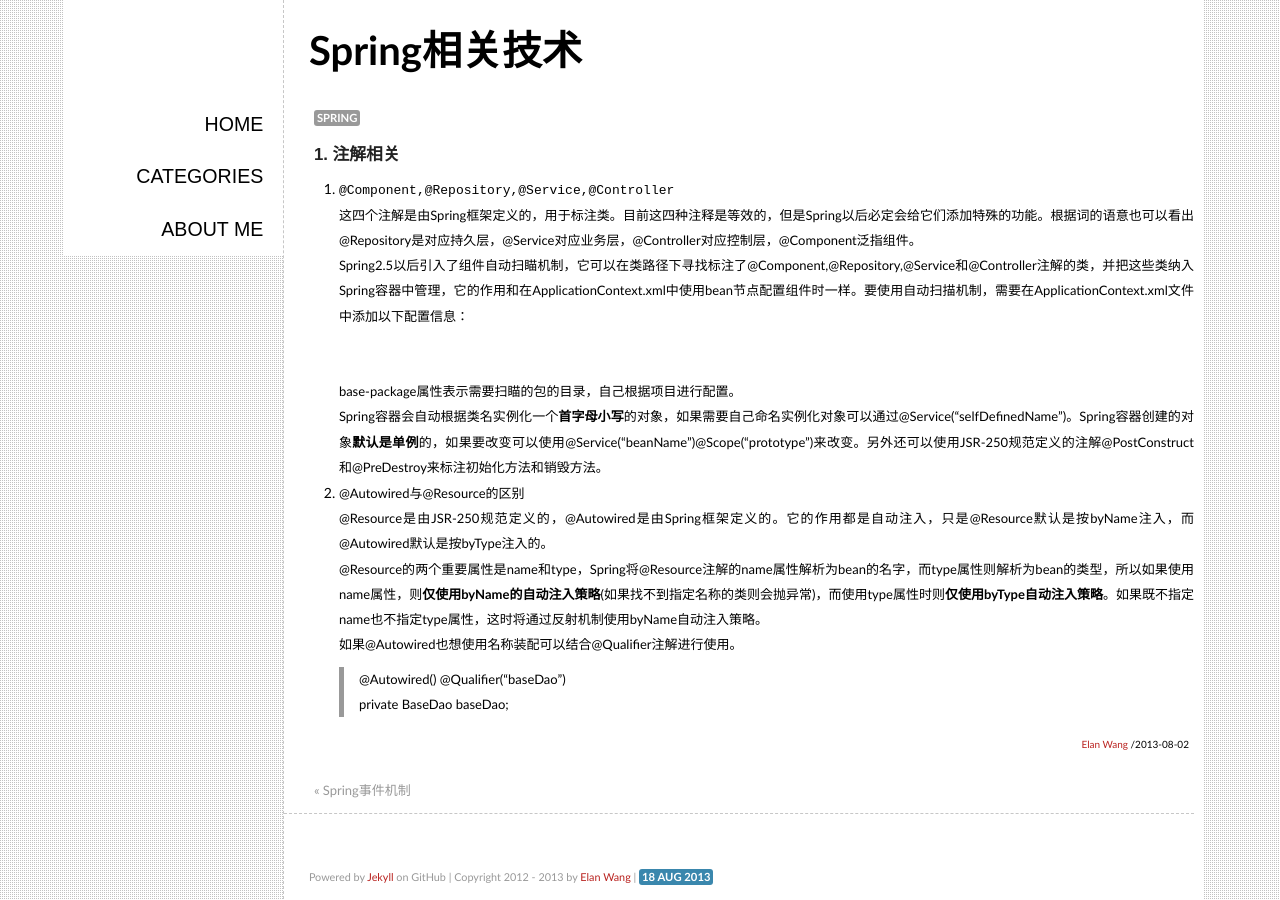
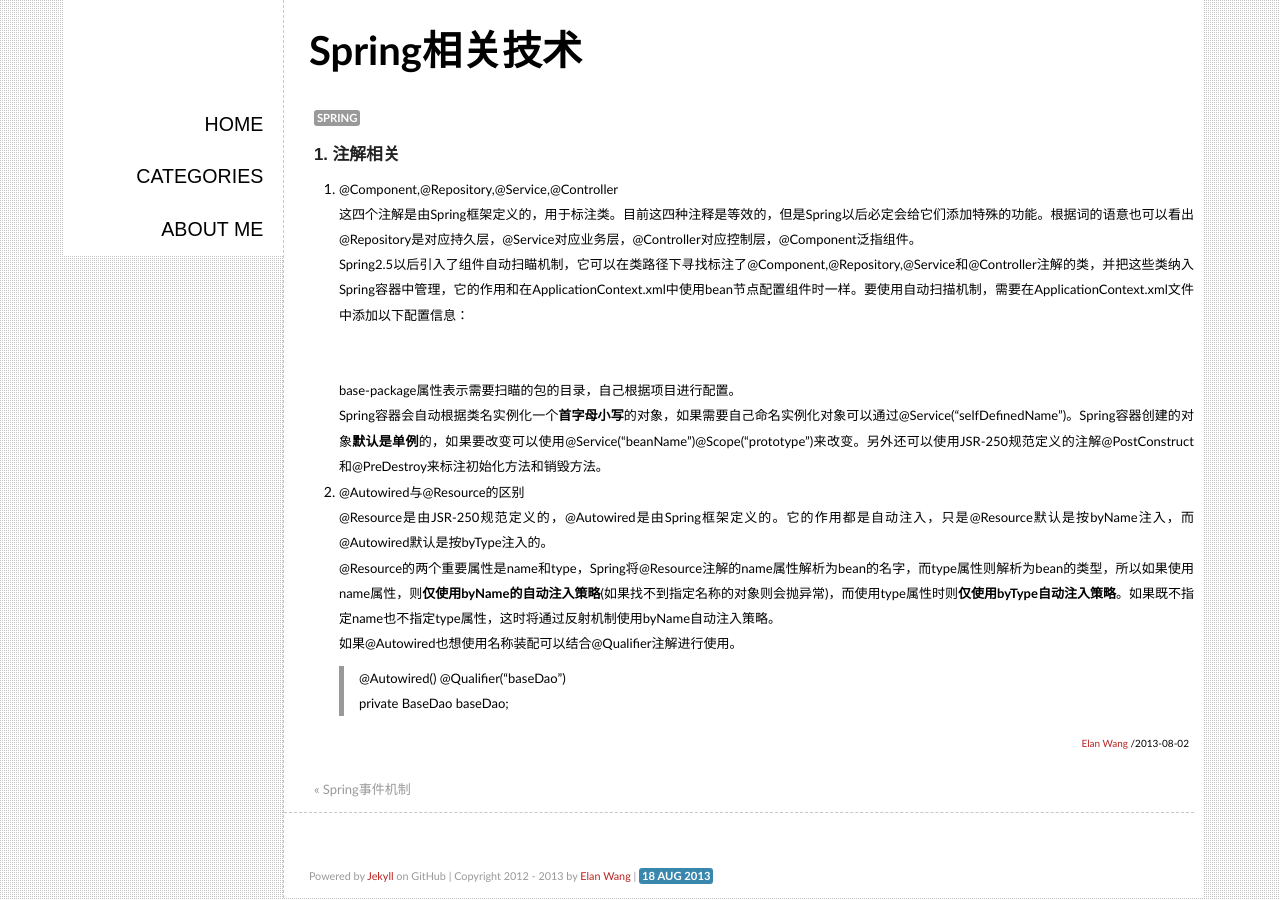
Before and after one commit to elan2wang/note, a Jekyll site: the page built from _posts/2013-08-02-spring-techniques.md, in a window 1280 px wide. Built offline with Jekyll 4.4.1, drawn with Linux system fonts in a browser that asks for light colours; Markdown is read by kramdown in place of the engine named in the settings; comment, search, counter and statistics services are not loaded.

Commit message:
edit spring techniques

```diff
--- a/_posts/2013-08-02-spring-techniques.md
+++ b/_posts/2013-08-02-spring-techniques.md
@@ -5,7 +5,7 @@ tags: spring
 categories: java
 ---
 ###1. 注解相关
-1. <code>@Component,@Repository,@Service,@Controller</code>
+1. @Component,@Repository,@Service,@Controller
 这四个注解是由Spring框架定义的，用于标注类。目前这四种注释是等效的，但是Spring以后必定会给它们添加特殊的功能。根据词的语意也可以看出@Repository是对应持久层，@Service对应业务层，@Controller对应控制层，@Component泛指组件。
 Spring2.5以后引入了组件自动扫瞄机制，它可以在类路径下寻找标注了@Component,@Repository,@Service和@Controller注解的类，并把这些类纳入Spring容器中管理，它的作用和在ApplicationContext.xml中使用bean节点配置组件时一样。要使用自动扫描机制，需要在ApplicationContext.xml文件中添加以下配置信息：
 <code><context:component-scan base-package="com.bmp" /></code>
@@ -13,9 +13,9 @@ Spring2.5以后引入了组件自动扫瞄机制，它可以在类路径下寻
 base-package属性表示需要扫瞄的包的目录，自己根据项目进行配置。
 Spring容器会自动根据类名实例化一个**首字母小写**的对象，如果需要自己命名实例化对象可以通过@Service("selfDefinedName")。Spring容器创建的对象**默认是单例**的，如果要改变可以使用@Service("beanName")@Scope("prototype")来改变。另外还可以使用JSR-250规范定义的注解@PostConstruct和@PreDestroy来标注初始化方法和销毁方法。
 
-2. @Autowired与@Resource的区别
+2.  @Autowired与@Resource的区别
 @Resource是由JSR-250规范定义的，@Autowired是由Spring框架定义的。它的作用都是自动注入，只是@Resource默认是按byName注入，而@Autowired默认是按byType注入的。
-@Resource的两个重要属性是name和type，Spring将@Resource注解的name属性解析为bean的名字，而type属性则解析为bean的类型，所以如果使用name属性，则**仅使用byName的自动注入策略**(如果找不到指定名称的类则会抛异常)，而使用type属性时则**仅使用byType自动注入策略**。如果既不指定name也不指定type属性，这时将通过反射机制使用byName自动注入策略。
+@Resource的两个重要属性是name和type，Spring将@Resource注解的name属性解析为bean的名字，而type属性则解析为bean的类型，所以如果使用name属性，则**仅使用byName的自动注入策略**(如果找不到指定名称的对象则会抛异常)，而使用type属性时则**仅使用byType自动注入策略**。如果既不指定name也不指定type属性，这时将通过反射机制使用byName自动注入策略。
 如果@Autowired也想使用名称装配可以结合@Qualifier注解进行使用。
 >@Autowired() @Qualifier("baseDao")
 >private BaseDao baseDao;
```
